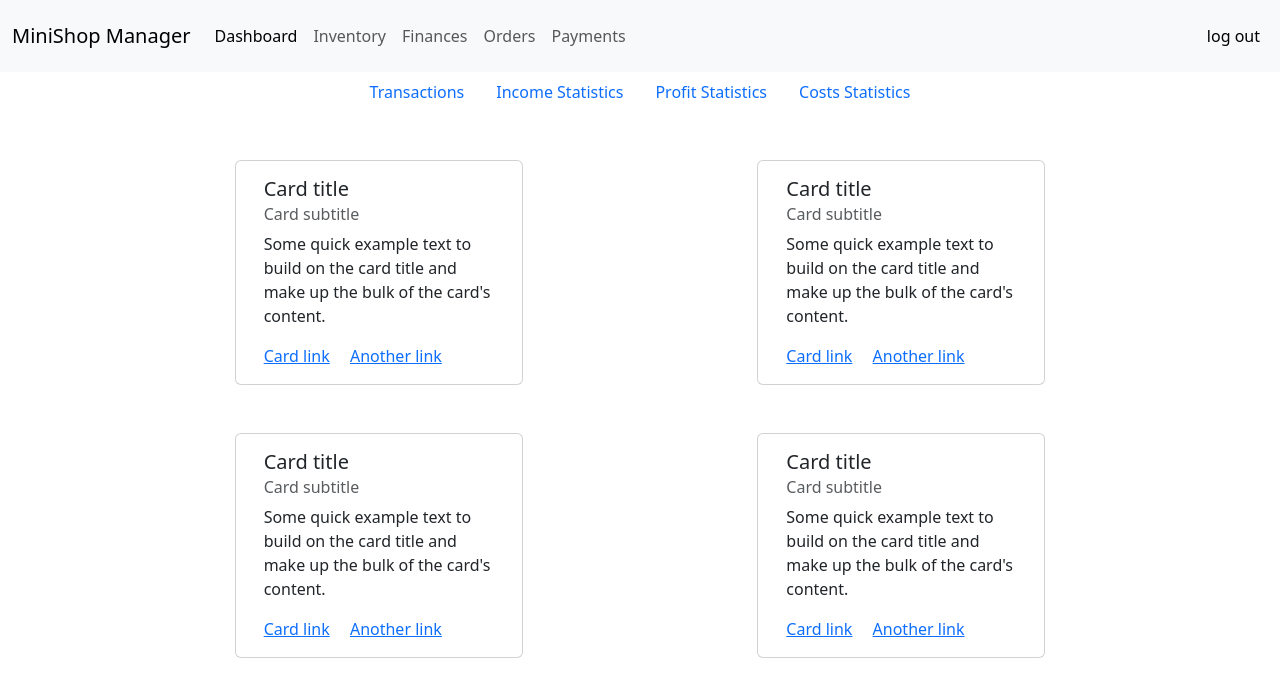
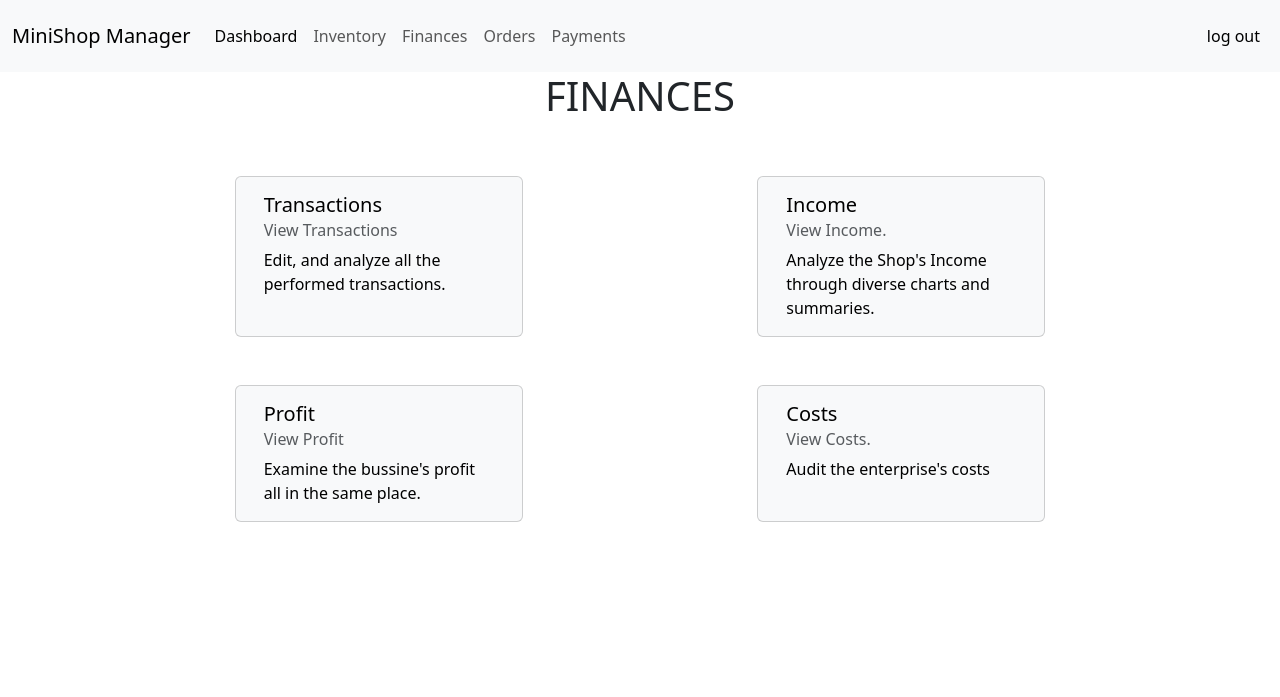
Before and after one commit to Technopy311/ShopFinaceManager-Django, a Django app: page /finances/ in a window 1280 px wide. Shown: the top 697 px of the page. Run offline with Django 4.2, Linux system fonts and the light colour scheme; parts of the project's set-up code (start-up, migrations or seed data) failed here and were passed over.

Commit message:
chore (finances templates): Add and/or polish html templates

```diff
--- a/ManagerProject/finances/templates/finances/base.html
+++ /dev/null
@@ -1,27 +0,0 @@
-{% extends 'core/base.html' %}
-
-{% block inbody %}
-
-<div class="container d-flex justify-content-center align-items-center flex-column">
-
-    <ul class="nav justify-content-center">
-      <li class="nav-item">
-        <a class="nav-link active" aria-current="page" href="{% url 'transactions' %}">Transactions</a>
-      </li>
-      <li class="nav-item">
-        <a class="nav-link" href="{% url 'income' %}">Income Statistics</a>
-      </li>
-      <li class="nav-item">
-        <a class="nav-link" href="{% url 'profit' %}">Profit Statistics</a>
-      </li>
-      <li class="nav-item">
-        <a class="nav-link" href="{% url 'costs' %}">Costs Statistics</a>
-      </li>
-    </ul>
-
-</div>
-
-{% block infinance %}
-{% endblock %}
-
-{% endblock %}
--- a/ManagerProject/finances/templates/finances/finances.html
+++ b/ManagerProject/finances/templates/finances/finances.html
@@ -1,50 +1,63 @@
-{% extends 'finances/base.html' %}
+{% extends 'core/base.html' %}
 
 
-{% block infinance %}
+{% block inbody %}
+
+<div class="container-fluid d-flex justify-content-center align-items-middle">
+  <h1>
+    FINANCES
+  </h1>
+</div>
 
 <div class="container-fluid my-auto py-4 h-100 d-flex flex-column justify-content-center">
 
   <div class="row d-flex justify-content-evenly flex-row my-4">
-    <div class="card" style="width: 18rem;">
-      <div class="card-body">
-        <h5 class="card-title">Card title</h5>
-        <h6 class="card-subtitle mb-2 text-body-secondary">Card subtitle</h6>
-        <p class="card-text">Some quick example text to build on the card title and make up the bulk of the card's content.</p>
-        <a href="#" class="card-link">Card link</a>
-        <a href="#" class="card-link">Another link</a>
-      </div>
+
+    <div class="card text-bg-light" style="width: 18rem;">
+      <a href="{% url 'transactions' %}" class="link-underline link-underline-opacity-100-hover link-underline-opacity-0 text-reset">
+        <div class="card-body">
+          <h5 class="card-title">Transactions</h5>
+          <h6 class="card-subtitle mb-2 text-body-secondary">View Transactions</h6>
+          <p class="card-text">Edit, and analyze all the performed transactions.</p>
+        </div>
+      </a>
     </div>
-    <div class="card" style="width: 18rem;">
-      <div class="card-body">
-        <h5 class="card-title">Card title</h5>
-        <h6 class="card-subtitle mb-2 text-body-secondary">Card subtitle</h6>
-        <p class="card-text">Some quick example text to build on the card title and make up the bulk of the card's content.</p>
-        <a href="#" class="card-link">Card link</a>
-        <a href="#" class="card-link">Another link</a>
-      </div>
+
+    <div class="card text-bg-light" style="width: 18rem;">
+      <a href="{% url 'income' %}" class="link-underline link-underline-opacity-100-hover link-underline-opacity-0 text-reset">
+        <div class="card-body">
+          <h5 class="card-title">Income</h5>
+          <h6 class="card-subtitle mb-2 text-body-secondary">View Income.</h6>
+          <p class="card-text">Analyze the Shop's Income through diverse charts and summaries.</p>
+        </div>
+      </a>
     </div>
+
   </div>
 
+
   <div class="row d-flex justify-content-evenly flex-row my-4">
-    <div class="card" style="width: 18rem;">
-      <div class="card-body">
-        <h5 class="card-title">Card title</h5>
-        <h6 class="card-subtitle mb-2 text-body-secondary">Card subtitle</h6>
-        <p class="card-text">Some quick example text to build on the card title and make up the bulk of the card's content.</p>
-        <a href="#" class="card-link">Card link</a>
-        <a href="#" class="card-link">Another link</a>
-      </div>
+
+    <div class="card text-bg-light" style="width: 18rem;">
+      <a href="{% url 'profit' %}" class="link-underline link-underline-opacity-100-hover link-underline-opacity-0 text-reset">
+        <div class="card-body">
+          <h5 class="card-title">Profit</h5>
+          <h6 class="card-subtitle mb-2 text-body-secondary">View Profit</h6>
+          <p class="card-text">Examine the bussine's profit all in the same place.</p>
+        </div>
+      </a>
     </div>
-    <div class="card" style="width: 18rem;">
-      <div class="card-body">
-        <h5 class="card-title">Card title</h5>
-        <h6 class="card-subtitle mb-2 text-body-secondary">Card subtitle</h6>
-        <p class="card-text">Some quick example text to build on the card title and make up the bulk of the card's content.</p>
-        <a href="#" class="card-link">Card link</a>
-        <a href="#" class="card-link">Another link</a>
-      </div>
+
+    <div class="card text-bg-light" style="width: 18rem;">
+      <a href="{% url 'costs' %}" class="link-underline link-underline-opacity-100-hover link-underline-opacity-0 text-reset">
+        <div class="card-body">
+          <h5 class="card-title">Costs</h5>
+          <h6 class="card-subtitle mb-2 text-body-secondary">View Costs.</h6>
+          <p class="card-text">Audit the enterprise's costs</p>
+        </div>
+      </a>
     </div>
+
   </div>
 
 
```
Also changed, not shown: ManagerProject/finances/templates/finances/costs.html (+21 -3 lines), ManagerProject/finances/templates/finances/income.html (+21 -3 lines), ManagerProject/finances/templates/finances/profit.html (+21 -4 lines), ManagerProject/finances/templates/finances/transaction.html (deleted, +0 -8 lines), ManagerProject/finances/templates/finances/transactions.html (+20 -2 lines).
